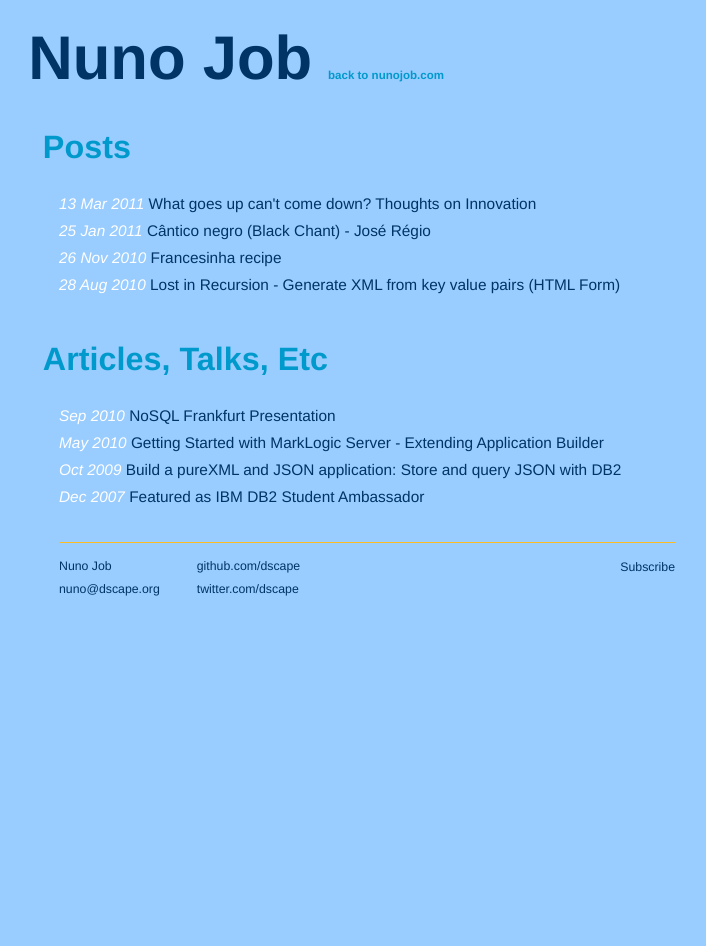
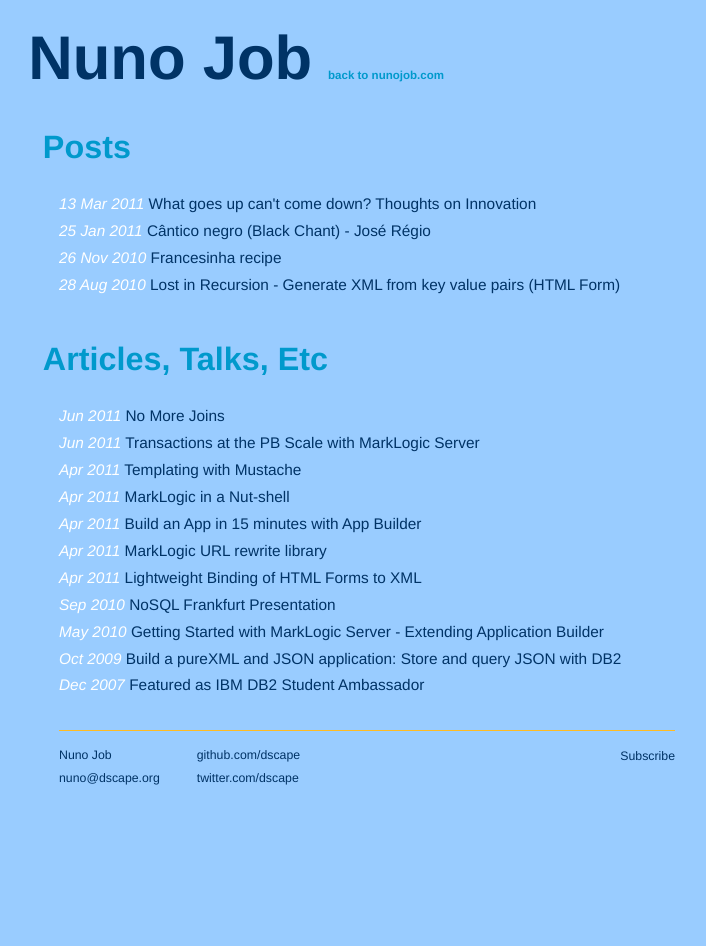
Before and after one commit to dscape/dscape.github.com, a Jekyll site: the page built from index.html, in a window 1280 px wide. Shown: the whole page, without its empty margins (273-979 px from the left). Built offline with Jekyll 4.4.1, drawn with Linux system fonts in a browser that asks for light colours; Markdown is read by kramdown in place of the engine named in the settings.

Commit message:
added talks

```diff
--- a/index.html
+++ b/index.html
@@ -11,6 +11,13 @@ title: Blog
   </ul>
   <h1>Articles, Talks, Etc</h1>
   <ul class="posts">
+    <li><span>Jun 2011</span> <a href="http://opensourcebridge.org/proposals/524">No More Joins</a></li>
+    <li><span>Jun 2011</span> <a href="http://www.berlinbuzzwords.de/content/program">Transactions at the PB Scale with MarkLogic Server</a></li>
+    <li><span>Apr 2011</span> <a href="http://developer.marklogic.com/events/mluc11-labs-and-lounge-schedule">Templating with Mustache</a></li>
+    <li><span>Apr 2011</span> <a href="http://developer.marklogic.com/events/mluc11-labs-and-lounge-schedule">MarkLogic in a Nut-shell</a></li>
+    <li><span>Apr 2011</span> <a href="http://developer.marklogic.com/events/mluc11-labs-and-lounge-schedule">Build an App in 15 minutes with App Builder</a></li>
+    <li><span>Apr 2011</span> <a href="http://developer.marklogic.com/events/mluc11-labs-and-lounge-schedule">MarkLogic URL rewrite library</a></li>
+    <li><span>Apr 2011</span> <a href="http://developer.marklogic.com/events/mluc11-labs-and-lounge-schedule">Lightweight Binding of HTML Forms to XML</a></li>
     <li><span>Sep 2010</span> <a href="http://speakerrate.com/talks/4590-marklogic-and-the-universal-index">NoSQL Frankfurt Presentation</a></li>
     <li><span>May 2010</span> <a href="http://speakerrate.com/talks/3148-getting-started-with-marklogic-server-extending-application-builder">Getting Started with MarkLogic Server - Extending Application Builder</a></li>
     <li><span>Oct 2009</span> <a href="http://www.ibm.com/developerworks/xml/library/x-db2JSONpt1/index.html">Build a pureXML and JSON application: Store and query JSON with DB2</a></li>
```
